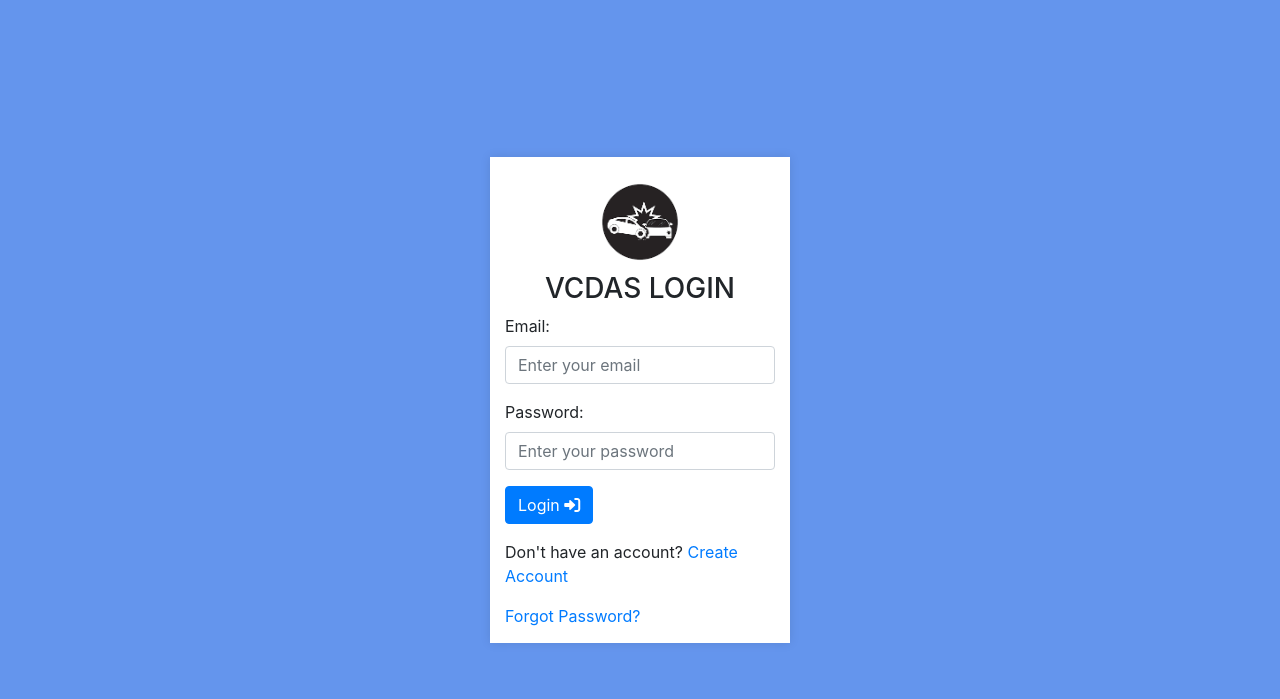
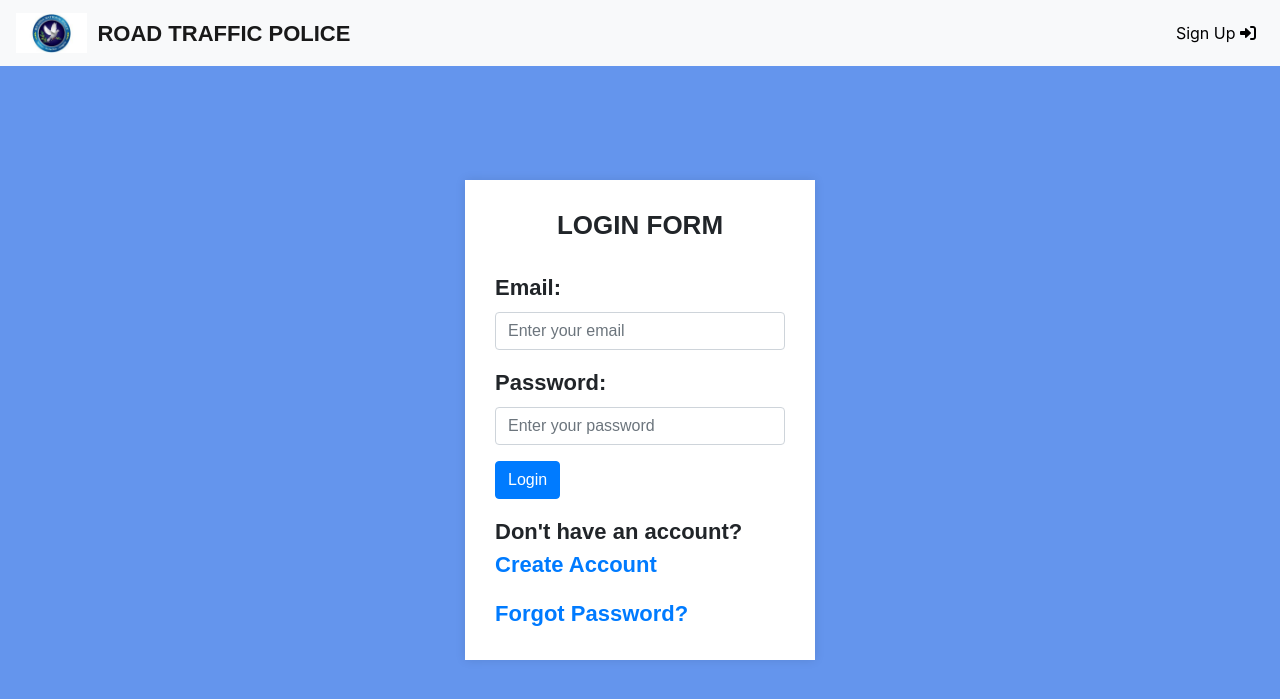
Before and after one commit to Herbez/Vehicle-Accident-detection-and-alert-system, a PHP site: page / in a window 1280 px wide. Shown: the top 699 px of the page. Run offline with PHP 8.4, Linux system fonts and the light colour scheme.

Commit message:
adding navbar on index page

```diff
--- a/admin/adminDash.php
+++ b/admin/adminDash.php
@@ -67,7 +67,7 @@ $accidentCount = getaccidentCount($dbh);
   <meta name="description" content="">
   <meta name="author" content="">
   <link href="img/logo3.png" rel="icon">
-  <title>VCDAS - Dashboard</title>
+  <title>RTADAS - Dashboard</title>
   <link href="vendor/fontawesome-free/css/all.min.css" rel="stylesheet" type="text/css">
   <link href="vendor/bootstrap/css/bootstrap.min.css" rel="stylesheet" type="text/css">
   <link href="css/ruang-admin.min.css" rel="stylesheet">
--- a/index.php
+++ b/index.php
@@ -56,16 +56,36 @@
   <link rel="stylesheet" href="https://cdnjs.cloudflare.com/ajax/libs/font-awesome/6.0.0/css/all.min.css">
   <link rel="stylesheet" href="styles.css">
   <link href="img/logo3.png" rel="icon">
-  <title>VCDAS - LOGIN</title>
-
+  <title>RTADAS - LOGIN</title>
 </head>
 <body style="background:#6495ED">
 
+<!-- Navigation Bar -->
+<nav class="navbar navbar-expand-lg navbar-light bg-light" style="position: absolute; top: 0; width: 100%; z-index: 1000;">
+    <a class="navbar-brand d-flex align-items-center" href="#">
+        <img src="img/logo2.jpeg" alt="VCDAS Logo" style="height: 40px; margin-right: 10px;">
+        <span style="font-weight: bold; font-family: Arial, sans-serif; font-size: 22px;">
+        ROAD TRAFFIC POLICE</span>
 
-  <div class="login-container" >
+    </a>
+    <button class="navbar-toggler" type="button" data-toggle="collapse" data-target="#navbarNav" aria-controls="navbarNav" aria-expanded="false" aria-label="Toggle navigation">
+        <span class="navbar-toggler-icon"></span>
+    </button>
+    <div class="collapse navbar-collapse" id="navbarNav">
+        <ul class="navbar-nav ml-auto">
+            <li class="nav-item">
+                <a class="nav-link" href="#" style="color:black;">Sign Up
+                  <i class="fas fa-sign-in-alt"></i></a>
+            </li>
+        </ul>
+    </div>
+</nav>
+
+
+  <div class="login-container" style="margin-top: 40px;max-width: 350px;padding: 30px;" >
       <header>
-          <img src="img/logo3.png" alt="VCDAS" id="logo" class="logo">
-          <h3 class="text-center">VCDAS LOGIN</h3>
+          <h3 class="text-center" style="margin-bottom: 30px; font-weight: bold; font-family: Arial, sans-serif; font-size: 26px;">
+          LOGIN FORM</h3>
         </header>
         <small class="text-danger"> <?php  echo $message; ?>
         </small>
@@ -84,7 +104,7 @@
       </div>
 
 
-      <button type="submit"  name="signin" class="btn btn-primary mb-6 BtnLogin">Login <i class="fas fa-sign-in-alt"></i></button>
+      <button type="submit"  name="signin" class="btn btn-primary mb-6 BtnLogin" >Login </button>
     </form>
     <div class="sign-up mt-3">
     Don't have an account? <a href="signup.php">Create Account</a>
@@ -94,6 +114,8 @@
     </div>
   </div>
 
+
+
 <script src="https://code.jquery.com/jquery-3.5.1.slim.min.js"></script>
 <script src="https://cdn.jsdelivr.net/npm/@popperjs/core@2.9.3/dist/umd/popper.min.js"></script>
 <script src="https://stackpath.bootstrapcdn.com/bootstrap/4.5.2/js/bootstrap.min.js"></script>
--- a/styles.css
+++ b/styles.css
@@ -7,9 +7,12 @@ body {
   }
 
   .login-container {
-    max-width: 300px;
+    max-width: 350px;
     width: 100%;
-    padding: 15px;
+    font-weight: bold;
+    font-family: Arial, sans-serif;
+    font-size: 22px;
+    padding: 30px;
     background-color: #ffffff;
     box-shadow: 0 0 10px rgba(0, 0, 0, 0.1);
   }
```
Also changed, not shown: admin/sidebar.html (+12 -12 lines), admin/img (2)/boy.png (renamed from admin/img/boy.png), admin/img (2)/girl.png (renamed from admin/img/girl.png), admin/img (2)/man.png (renamed from admin/img/man.png), 1 other file.
